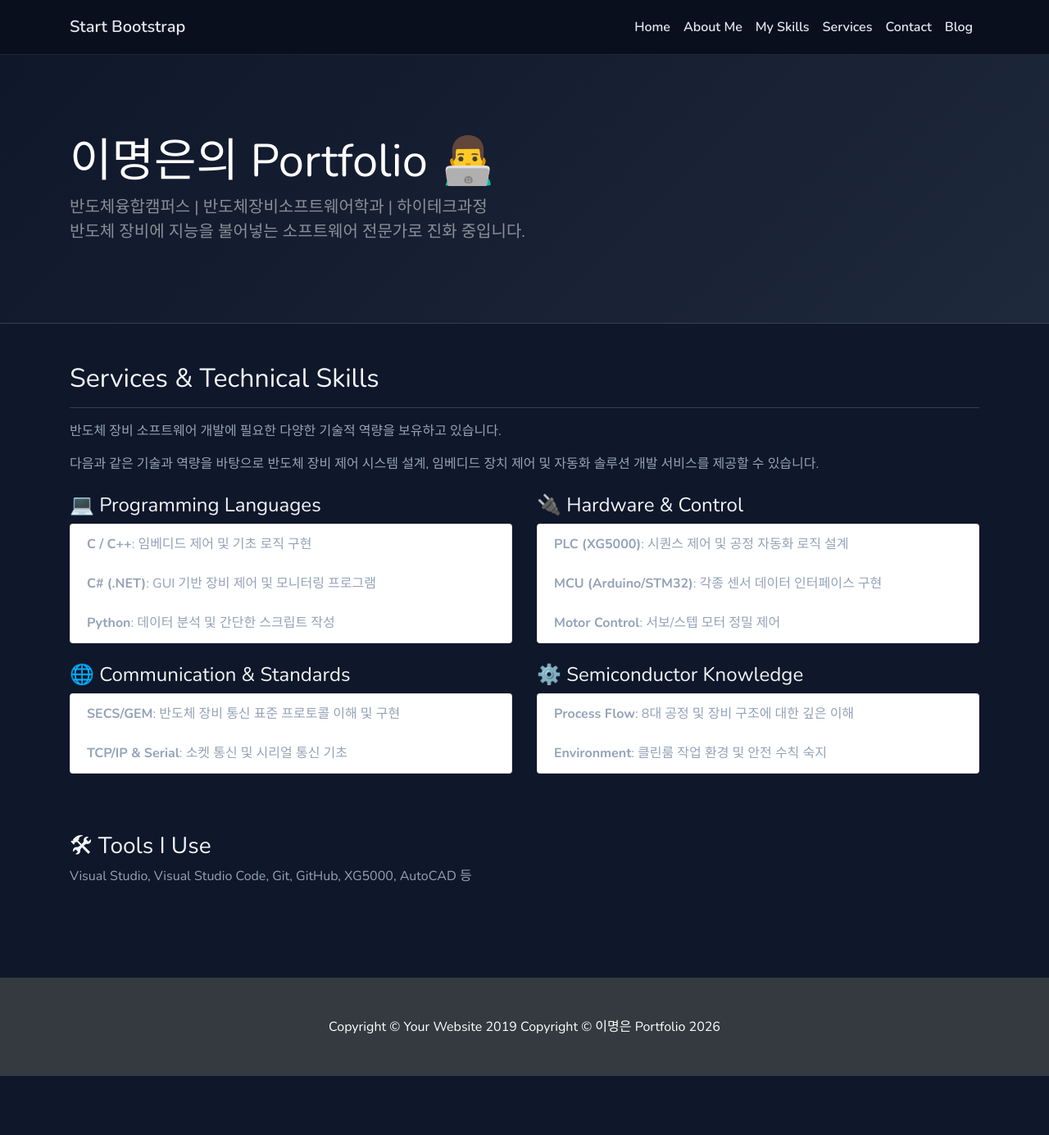
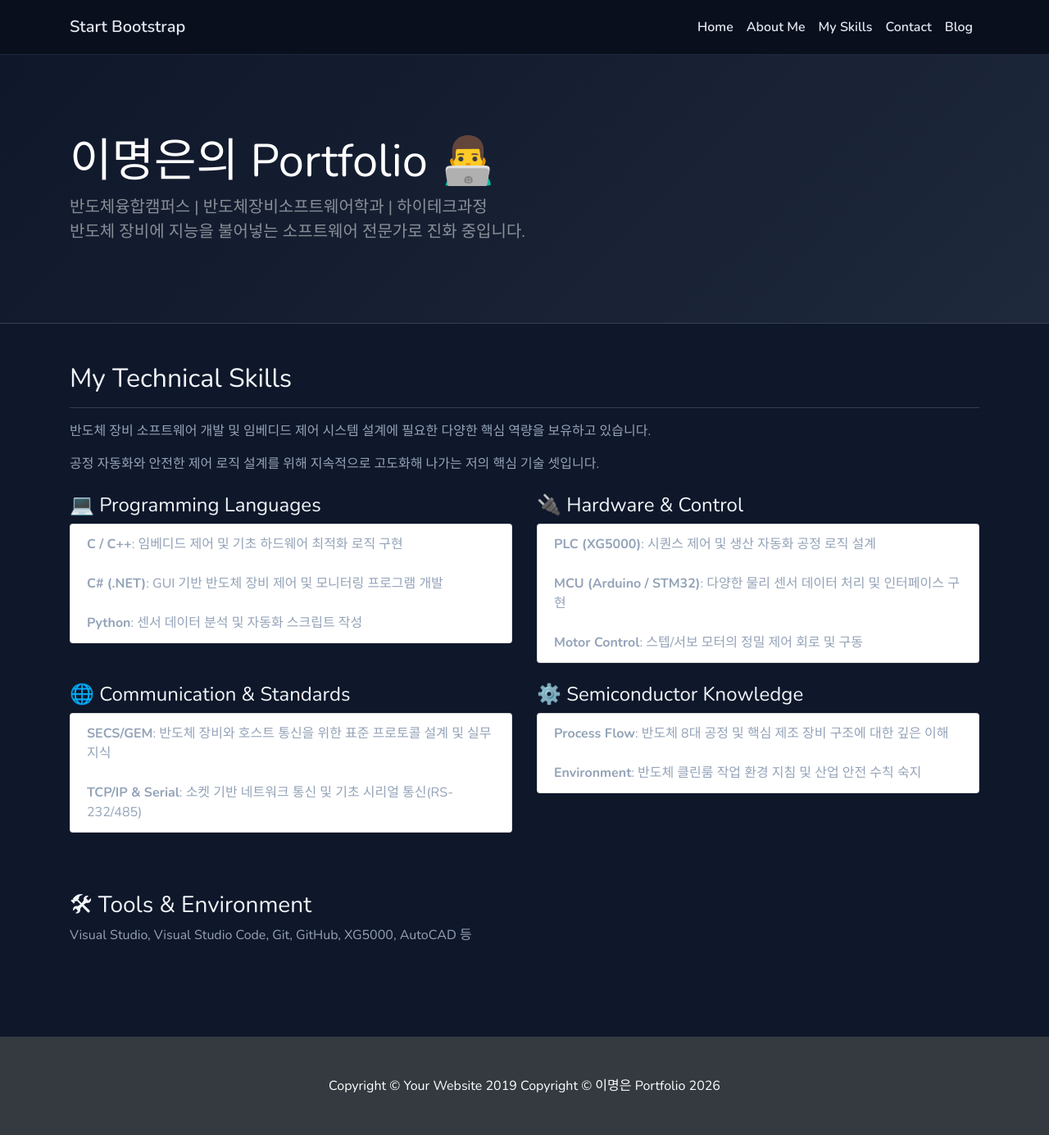
Before and after one commit to lee-myeong-eun/lee-myeong-eun.github.io, a Jekyll site: the page built from _pages/skills.md, in a window 1280 px wide. Shown: the whole page at 82% size. Built offline with Jekyll 4.4.1, drawn with Linux system fonts in a browser that asks for light colours; before the commit the page ends 1313 px from its top, so only the background shows below that.

Commit message:
Migrate services to My Skills page, remove Services menu, and update Blog to external Naver blog link

```diff
--- a/_data/menu.yml
+++ b/_data/menu.yml
@@ -3,9 +3,8 @@
 - title: About Me
   link: /about/
 - title: My Skills
-- title: Services
   link: /skills/
 - title: Contact
   link: /contact/
 - title: Blog
-  link: /blog.html
+  link: https://blog.naver.com/auddms1995
--- a/_pages/services.md
+++ /dev/null
@@ -1,50 +0,0 @@
----
-layout: default
-title: Services & Skills
-permalink: /skills/
----
-<div class="row">
-  <div class="col-md-12 mb-5">
-    <h2>Services & Technical Skills</h2>
-    <hr />
-    <p>반도체 장비 소프트웨어 개발에 필요한 다양한 기술적 역량을 보유하고 있습니다.</p>
-    <p>다음과 같은 기술과 역량을 바탕으로 반도체 장비 제어 시스템 설계, 임베디드 장치 제어 및 자동화 솔루션 개발 서비스를 제공할 수 있습니다.</p>
-    <div class="row mt-4">
-      <div class="col-md-6 mb-4">
-        <h4>💻 Programming Languages</h4>
-        <ul class="list-group">
-          <li class="list-group-item"><strong>C / C++</strong>: 임베디드 제어 및 기초 로직 구현</li>
-          <li class="list-group-item"><strong>C# (.NET)</strong>: GUI 기반 장비 제어 및 모니터링 프로그램</li>
-          <li class="list-group-item"><strong>Python</strong>: 데이터 분석 및 간단한 스크립트 작성</li>
-        </ul>
-      </div>
-
-      <div class="col-md-6 mb-4">
-        <h4>🔌 Hardware & Control</h4>
-        <ul class="list-group">
-          <li class="list-group-item"><strong>PLC (XG5000)</strong>: 시퀀스 제어 및 공정 자동화 로직 설계</li>
-          <li class="list-group-item"><strong>MCU (Arduino/STM32)</strong>: 각종 센서 데이터 인터페이스 구현</li>
-          <li class="list-group-item"><strong>Motor Control</strong>: 서보/스텝 모터 정밀 제어</li>
-        </ul>
-      </div>
-      <div class="col-md-6 mb-4">
-        <h4>🌐 Communication & Standards</h4>
-        <ul class="list-group">
-          <li class="list-group-item"><strong>SECS/GEM</strong>: 반도체 장비 통신 표준 프로토콜 이해 및 구현</li>
-          <li class="list-group-item"><strong>TCP/IP & Serial</strong>: 소켓 통신 및 시리얼 통신 기초</li>
-        </ul>
-      </div>
-      <div class="col-md-6 mb-4">
-        <h4>⚙️ Semiconductor Knowledge</h4>
-        <ul class="list-group">
-          <li class="list-group-item"><strong>Process Flow</strong>: 8대 공정 및 장비 구조에 대한 깊은 이해</li>
-          <li class="list-group-item"><strong>Environment</strong>: 클린룸 작업 환경 및 안전 수칙 숙지</li>
-        </ul>
-      </div>
-    </div>
-    <div class="mt-5">
-      <h3>🛠 Tools I Use</h3>
-      <p>Visual Studio, Visual Studio Code, Git, GitHub, XG5000, AutoCAD 등</p>
-    </div>
-  </div>
-</div>
--- /dev/null
+++ b/_pages/skills.md
@@ -0,0 +1,54 @@
+---
+layout: default
+title: My Skills
+permalink: /skills/
+---
+<div class="row">
+  <div class="col-md-12 mb-5">
+    <h2>My Technical Skills</h2>
+    <hr />
+    <p>반도체 장비 소프트웨어 개발 및 임베디드 제어 시스템 설계에 필요한 다양한 핵심 역량을 보유하고 있습니다.</p>
+    <p>공정 자동화와 안전한 제어 로직 설계를 위해 지속적으로 고도화해 나가는 저의 핵심 기술 셋입니다.</p>
+
+    <div class="row mt-4">
+      <div class="col-md-6 mb-4">
+        <h4>💻 Programming Languages</h4>
+        <ul class="list-group">
+          <li class="list-group-item"><strong>C / C++</strong>: 임베디드 제어 및 기초 하드웨어 최적화 로직 구현</li>
+          <li class="list-group-item"><strong>C# (.NET)</strong>: GUI 기반 반도체 장비 제어 및 모니터링 프로그램 개발</li>
+          <li class="list-group-item"><strong>Python</strong>: 센서 데이터 분석 및 자동화 스크립트 작성</li>
+        </ul>
+      </div>
+
+      <div class="col-md-6 mb-4">
+        <h4>🔌 Hardware & Control</h4>
+        <ul class="list-group">
+          <li class="list-group-item"><strong>PLC (XG5000)</strong>: 시퀀스 제어 및 생산 자동화 공정 로직 설계</li>
+          <li class="list-group-item"><strong>MCU (Arduino / STM32)</strong>: 다양한 물리 센서 데이터 처리 및 인터페이스 구현</li>
+          <li class="list-group-item"><strong>Motor Control</strong>: 스텝/서보 모터의 정밀 제어 회로 및 구동</li>
+        </ul>
+      </div>
+
+      <div class="col-md-6 mb-4">
+        <h4>🌐 Communication & Standards</h4>
+        <ul class="list-group">
+          <li class="list-group-item"><strong>SECS/GEM</strong>: 반도체 장비와 호스트 통신을 위한 표준 프로토콜 설계 및 실무 지식</li>
+          <li class="list-group-item"><strong>TCP/IP & Serial</strong>: 소켓 기반 네트워크 통신 및 기초 시리얼 통신(RS-232/485)</li>
+        </ul>
+      </div>
+
+      <div class="col-md-6 mb-4">
+        <h4>⚙️ Semiconductor Knowledge</h4>
+        <ul class="list-group">
+          <li class="list-group-item"><strong>Process Flow</strong>: 반도체 8대 공정 및 핵심 제조 장비 구조에 대한 깊은 이해</li>
+          <li class="list-group-item"><strong>Environment</strong>: 반도체 클린룸 작업 환경 지침 및 산업 안전 수칙 숙지</li>
+        </ul>
+      </div>
+    </div>
+
+    <div class="mt-5">
+      <h3>🛠 Tools & Environment</h3>
+      <p>Visual Studio, Visual Studio Code, Git, GitHub, XG5000, AutoCAD 등</p>
+    </div>
+  </div>
+</div>
```
